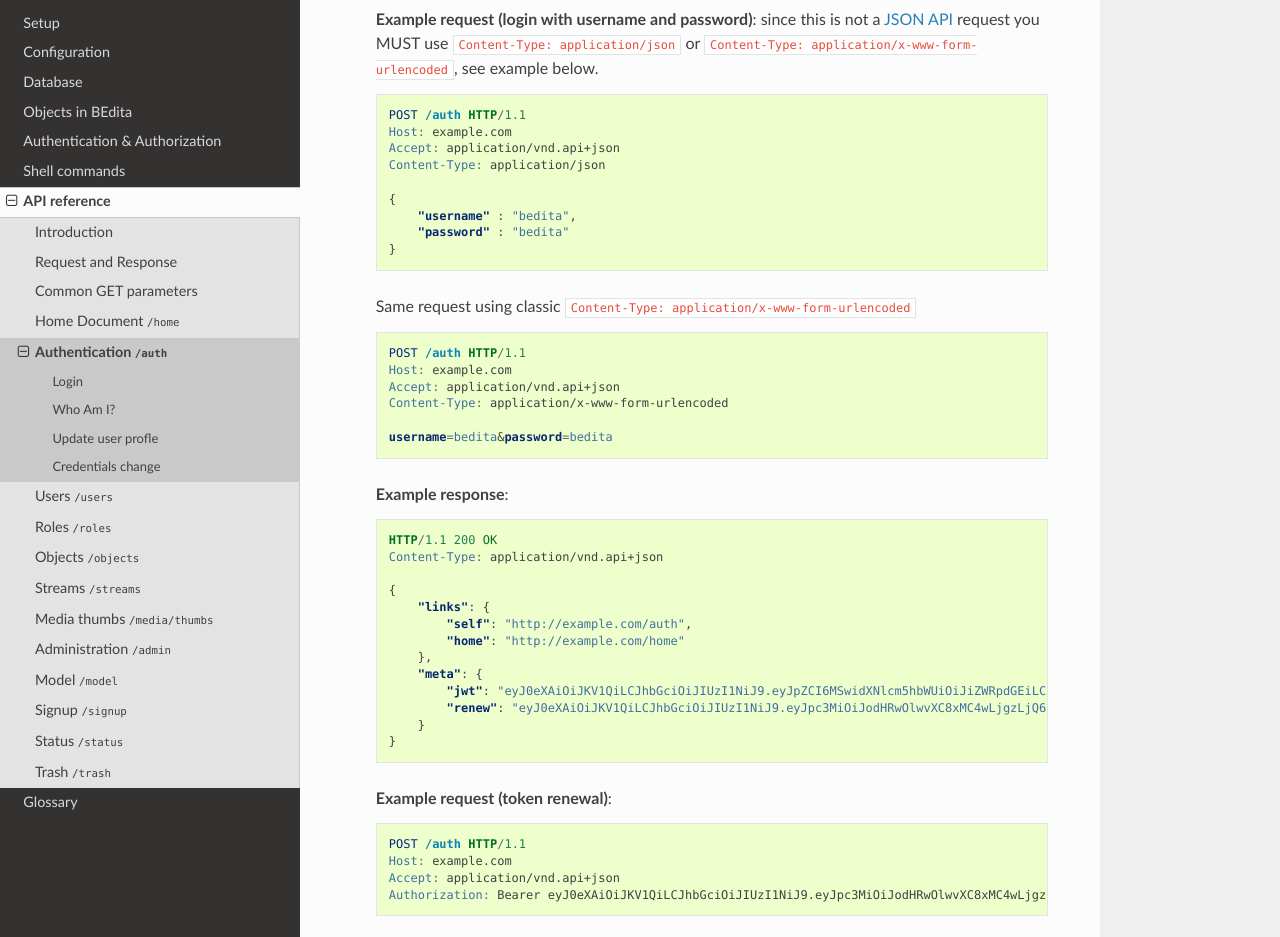
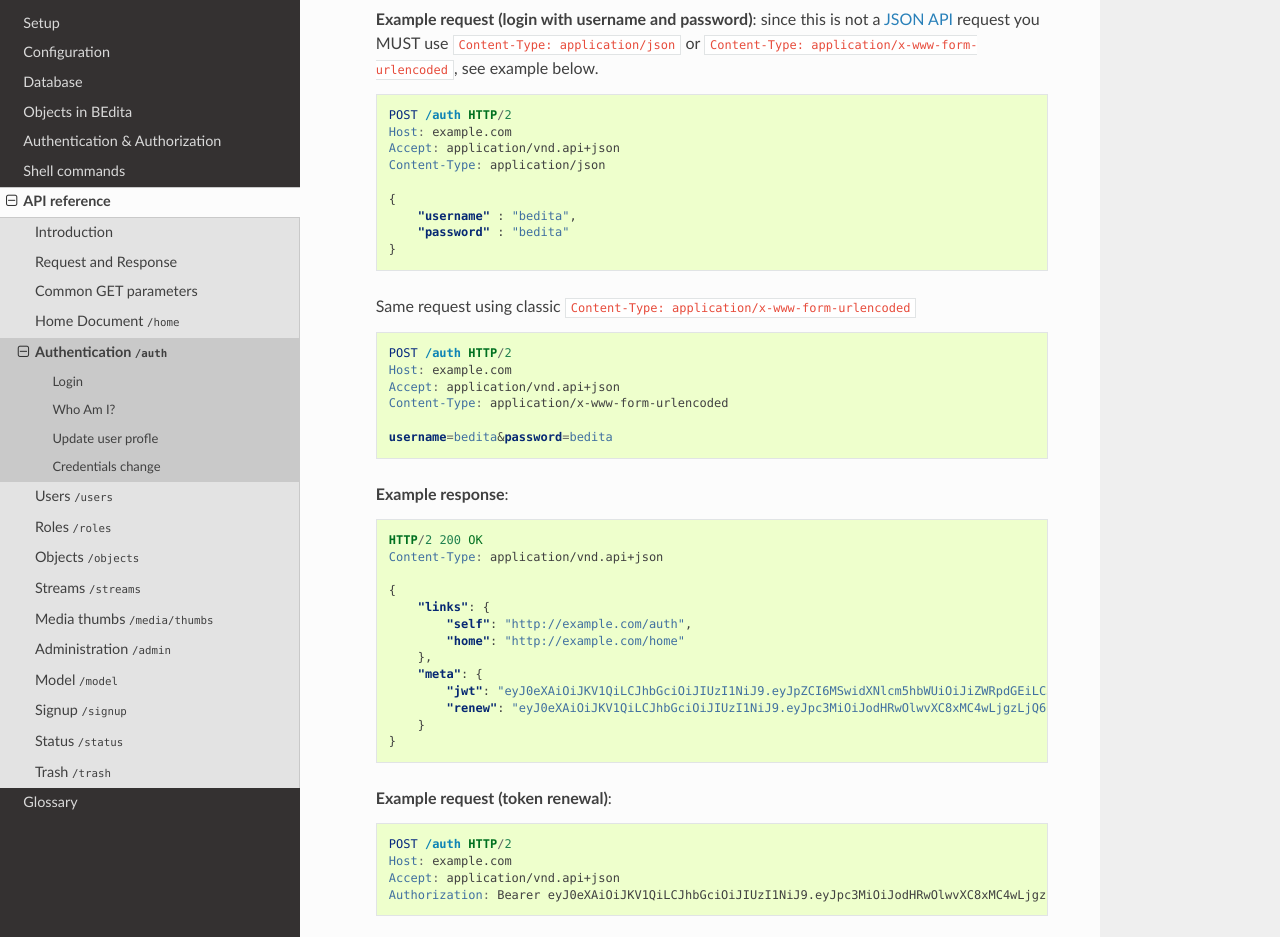
Before and after one commit to bedita/docs, a Sphinx documentation site: the page built from source/endpoints/auth.rst, in a window 1280 px wide and 1400 px high, scrolled down 740 px. Shown: the part 152-1089 px from the top of the window. Built offline with Sphinx 7.4.7 and the Read the Docs theme 2.0.0, drawn with Linux system fonts in a browser that asks for light colours; some of the changed text lies outside the part shown.

Commit message:
chore: use http2 :)

```diff
--- a/source/endpoints/auth.rst
+++ b/source/endpoints/auth.rst
@@ -36,7 +36,7 @@
 
     .. sourcecode:: http
 
-        POST /auth HTTP/1.1
+        POST /auth HTTP/2
         Host: example.com
         Accept: application/vnd.api+json
         Content-Type: application/json
@@ -50,7 +50,7 @@
 
     .. sourcecode:: http
 
-        POST /auth HTTP/1.1
+        POST /auth HTTP/2
         Host: example.com
         Accept: application/vnd.api+json
         Content-Type: application/x-www-form-urlencoded
@@ -62,7 +62,7 @@
 
     .. sourcecode:: http
 
-        HTTP/1.1 200 OK
+        HTTP/2 200 OK
         Content-Type: application/vnd.api+json
 
         {
@@ -80,7 +80,7 @@
 
     .. sourcecode:: http
 
-        POST /auth HTTP/1.1
+        POST /auth HTTP/2
         Host: example.com
         Accept: application/vnd.api+json
         Authorization: Bearer eyJ0eXAiOiJKV1QiLCJhbGciOiJIUzI1NiJ9.eyJpc3MiOiJodHRwOlwvXC8xMC4wLjgzLjQ6ODA4MCIsImlhdCI6MTQ3MDA1ODUxNywibmJmIjoxNDcwMDU4NTE3LCJzdWIiOjEsImF1ZCI6Imh0dHA6XC9cLzEwLjAuODMuNDo4MDgwXC9hdXRoIn0.mU3QToPvc0uY-XQRhDA1F2hfpRjjT2ljSerKQygk2T8
@@ -107,7 +107,7 @@
 
     .. sourcecode:: http
 
-        GET /auth/user HTTP/1.1
+        GET /auth/user HTTP/2
         Host: example.com
         Accept: application/vnd.api+json
         Authorization: Bearer {token}
@@ -116,7 +116,7 @@
 
     .. sourcecode:: http
 
-        HTTP/1.1 200 OK
+        HTTP/2 200 OK
         Content-Type: application/vnd.api+json
 
         {
@@ -163,7 +163,7 @@
 
     .. sourcecode:: http
 
-        PATCH /auth/user HTTP/1.1
+        PATCH /auth/user HTTP/2
         Host: example.com
         Authorization: Bearer {token}
         Accept: application/vnd.api+json
@@ -178,7 +178,7 @@
 
     .. sourcecode:: http
 
-        HTTP/1.1 200 OK
+        HTTP/2 200 OK
         Content-Type: application/vnd.api+json
 
         {
@@ -205,7 +205,7 @@
 
     .. sourcecode:: http
 
-        PATCH /auth/user HTTP/1.1
+        PATCH /auth/user HTTP/2
         Host: example.com
         Authorization: Bearer {token}
         Accept: application/vnd.api+json
@@ -245,7 +245,7 @@
 
     .. sourcecode:: http
 
-        POST /auth/change HTTP/1.1
+        POST /auth/change HTTP/2
         Content-Type: application/json
 
         {
@@ -274,7 +274,7 @@
 
     .. sourcecode:: http
 
-        PATCH /auth/change HTTP/1.1
+        PATCH /auth/change HTTP/2
         Content-Type: application/json
 
         {
```
